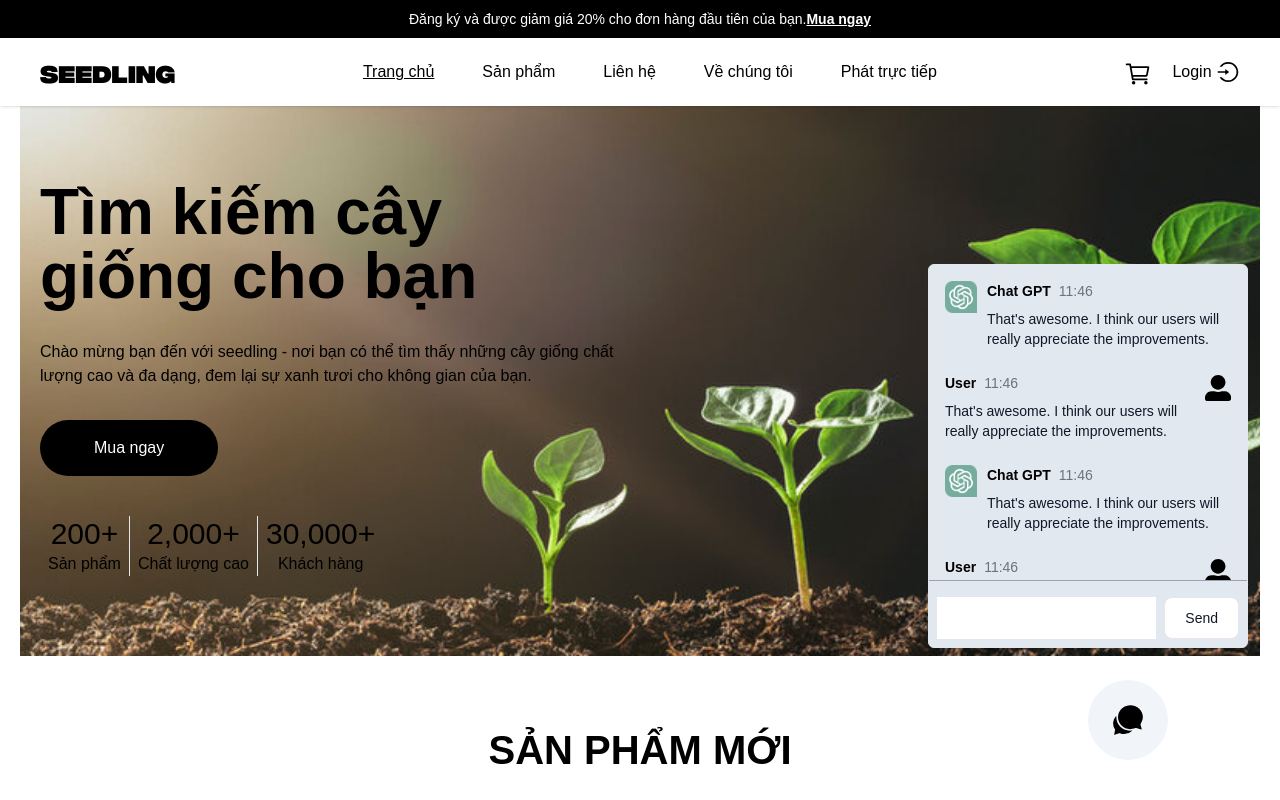
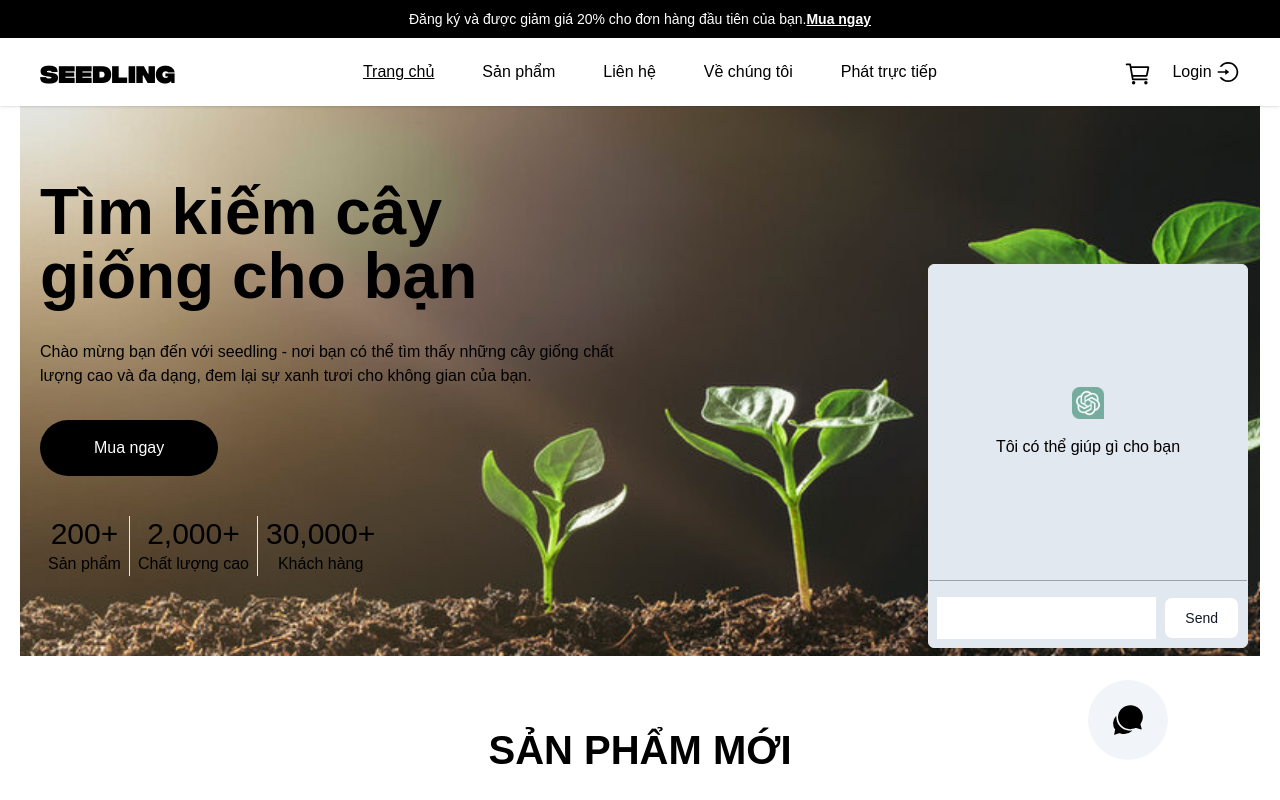
Before and after one commit to vuvu2610/project-fe, a React (Create React App) app: page / in a window 1280 px wide. Both pictures are taken after a click on the element 1128 px from the left and 720 px from the top of the page. Shown: the top 800 px of the page. Built offline with nearby package versions, Linux system fonts and the light colour scheme.

Commit message:
add api chat gpt

```diff
--- a/package.json
+++ b/package.json
@@ -14,9 +14,12 @@
     "@types/node": "^16.18.97",
     "@types/react": "^18.3.2",
     "@types/react-dom": "^18.3.0",
+    "axios": "^1.7.2",
+    "dotenv": "^16.4.5",
     "react": "^18.3.1",
     "react-dom": "^18.3.1",
     "react-icons": "^5.2.1",
+    "react-markdown": "^9.0.1",
     "react-redux": "^9.1.2",
     "react-router-dom": "^6.23.1",
     "react-scripts": "5.0.1",
--- a/src/components/ChatGpt.tsx
+++ b/src/components/ChatGpt.tsx
@@ -1,28 +1,95 @@
-import { useRef, useState } from "react";
+import { useEffect, useRef, useState } from "react";
 import { IoChatbubblesSharp } from "react-icons/io5";
 import ChatGptImg from "../assets/images/chatGpt.png";
 import { FaUserAlt } from "react-icons/fa";
+import axios from "axios";
+import Markdown from 'react-markdown'
+
+interface ChatMessageProps {
+    isUser: boolean;
+    message: string;
+}
 
 function ChatGpt() {
     const chatRef = useRef<HTMLDivElement>(null);
     const chatContentRef = useRef<HTMLDivElement>(null);
+
     const [isChatContentVisible, setIsChatContentVisible] = useState(false);
+    const [listMessages, setListMessages] = useState<ChatMessageProps[]>([]);
+    const [inputValue, setInputValue] = useState<string>("");
+    const [isLoading, setIsLoading] = useState<boolean>(false);
+
+    const apiUrl = process.env.REACT_APP_RUNAI_URL || "";
+    const apiToken = process.env.REACT_APP_RUNAI_TOKEN || "";
+
+    const instance = axios.create({
+        baseURL: apiUrl,
+        headers: {
+            'Authorization': 'Bearer ' + apiToken,
+            'Content-Type': 'application/json'
+        }
+    });
+
+    useEffect(() => {
+        chatContentRef.current?.scrollTo(0, chatContentRef.current.scrollHeight);
+    }, [listMessages]);
+
+    const handleInputChange = (e: React.ChangeEvent<HTMLInputElement>) => {
+        setInputValue(e.target.value);
+    };
 
     const toggleChatContent = () => {
         setIsChatContentVisible(!isChatContentVisible);
     };
 
-    const ChatMessage = ({ isUser }: { isUser: boolean }) => (
+    const handleKeyDown = async (event: React.KeyboardEvent<HTMLInputElement>) => {
+        if (event.key === 'Enter') {
+            event.preventDefault();
+            await handleSendMessage();
+        }
+    };
+
+    const handleSendMessage = async () => {
+        if (inputValue === "" || isLoading) return;
+        setIsLoading(true);
+        const userMessage: ChatMessageProps = {
+            isUser: true,
+            message: inputValue
+        };
+        setListMessages(currentMessages => [...currentMessages, userMessage]);
+        setInputValue("");
+        try {
+            const response = await instance.post("/chat/completions", {
+                model: "gpt-4o",
+                messages: [
+                    {
+                        "role": "system",
+                        "content": inputValue
+                    }
+                ]
+            });
+            const botMessage: ChatMessageProps = {
+                isUser: false,
+                message: response.data.choices[0].message.content
+            };
+            setListMessages(currentMessages => [...currentMessages, botMessage]);
+            setIsLoading(false);
+        } catch (error) {
+            console.error(error);
+        }
+    }
+
+    const ChatMessage = (prop: ChatMessageProps) => (
         <div className="flex items-start gap-2.5">
-            {!isUser && <img className="w-8 h-8" src={ChatGptImg} alt="gpt" />}
+            {!prop.isUser && <img className="w-8 h-8" src={ChatGptImg} alt="gpt" />}
             <div className="flex flex-col w-full max-w-[320px] leading-1.5">
                 <div className="flex items-center space-x-2">
-                    <span className="text-sm font-semibold">{isUser ? "User" : "Chat GPT"}</span>
+                    <span className="text-sm font-semibold">{prop.isUser ? "User" : "SEEDLING AI"}</span>
                     <span className="text-sm font-normal text-gray-500">11:46</span>
                 </div>
-                <p className="text-sm font-normal py-2 text-gray-900 dark:text-white">That's awesome. I think our users will really appreciate the improvements.</p>
+                <Markdown className={"text-sm font-normal py-2 text-gray-900 dark:text-white"}>{prop.message}</Markdown>
             </div>
-            {isUser && <FaUserAlt size={30} />}
+            {prop.isUser && <FaUserAlt size={30} />}
         </div>
     );
 
@@ -32,7 +99,7 @@ function ChatGpt() {
                 <IoChatbubblesSharp size={34} />
             </div>
             <div
-                ref={chatContentRef}
+
                 className={`w-80 h-96 border bg-slate-200 rounded-md shadow-sm absolute bottom-28 -right-20 ${isChatContentVisible ? "opacity-100" : "opacity-0"}
                  flex flex-col gap-2`}
                 style={{
@@ -40,15 +107,20 @@ function ChatGpt() {
                     transform: `translateY(${isChatContentVisible ? "0" : "50%"}) scale(${isChatContentVisible ? "1" : "0.1"})`
                 }}
             >
-                <div className="flex-1 border-b border-gray-400 p-4 overflow-auto gap-4 flex flex-col">
-                    <ChatMessage isUser={false} />
-                    <ChatMessage isUser={true} />
-                    <ChatMessage isUser={false} />
-                    <ChatMessage isUser={true} />
+                <div className="flex-1 border-b border-gray-400 p-4 overflow-auto gap-4 flex flex-col scroll-smooth" ref={chatContentRef}>
+                    {listMessages.length === 0 ?
+                        <div className="flex justify-center items-center flex-col gap-4 flex-1">
+                            <img className="w-8 h-8" src={ChatGptImg} alt="gpt" />
+                            <p>Tôi có thể giúp gì cho bạn</p>
+                        </div> : listMessages.map((msg, index) => (
+                            <ChatMessage key={index} isUser={msg.isUser} message={msg.message} />
+                        ))}
                 </div>
+                {isLoading && <div className="flex justify-center items-center">...loading</div>}
                 <div className="p-2 flex gap-2">
-                    <input type="text" className="w-3/4 px-2" />
-                    <button className="flex-1 py-2.5 px-5 text-sm font-medium text-gray-900 focus:outline-none bg-white rounded-lg border border-gray-200 hover:bg-gray-100 hover:text-blue-700">Send</button>
+                    <input type="text" className="w-3/4 px-2" onChange={handleInputChange} value={inputValue} onKeyDown={handleKeyDown} />
+                    <button className={`flex-1 py-2.5 px-5 text-sm font-medium rounded-lg border ${isLoading ? "cursor-not-allowed bg-slate-600" : "cursor-pointer text-gray-900 focus:outline-none bg-white border-gray-200 hover:bg-gray-100 hover:text-blue-700"}`}
+                        onClick={handleSendMessage}>Send</button>
                 </div>
             </div>
         </div>
```
Also changed, not shown: 2 other files (tests, documents, lock files or other folders).
